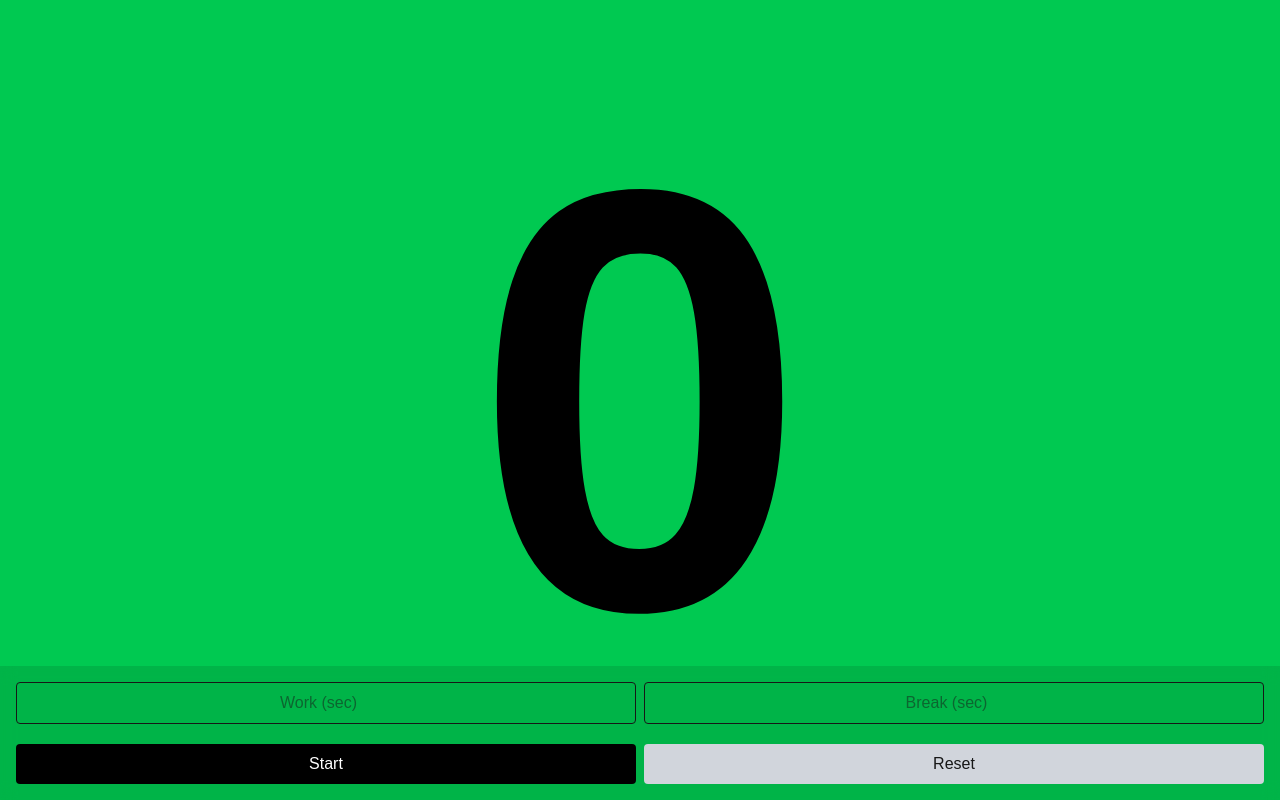
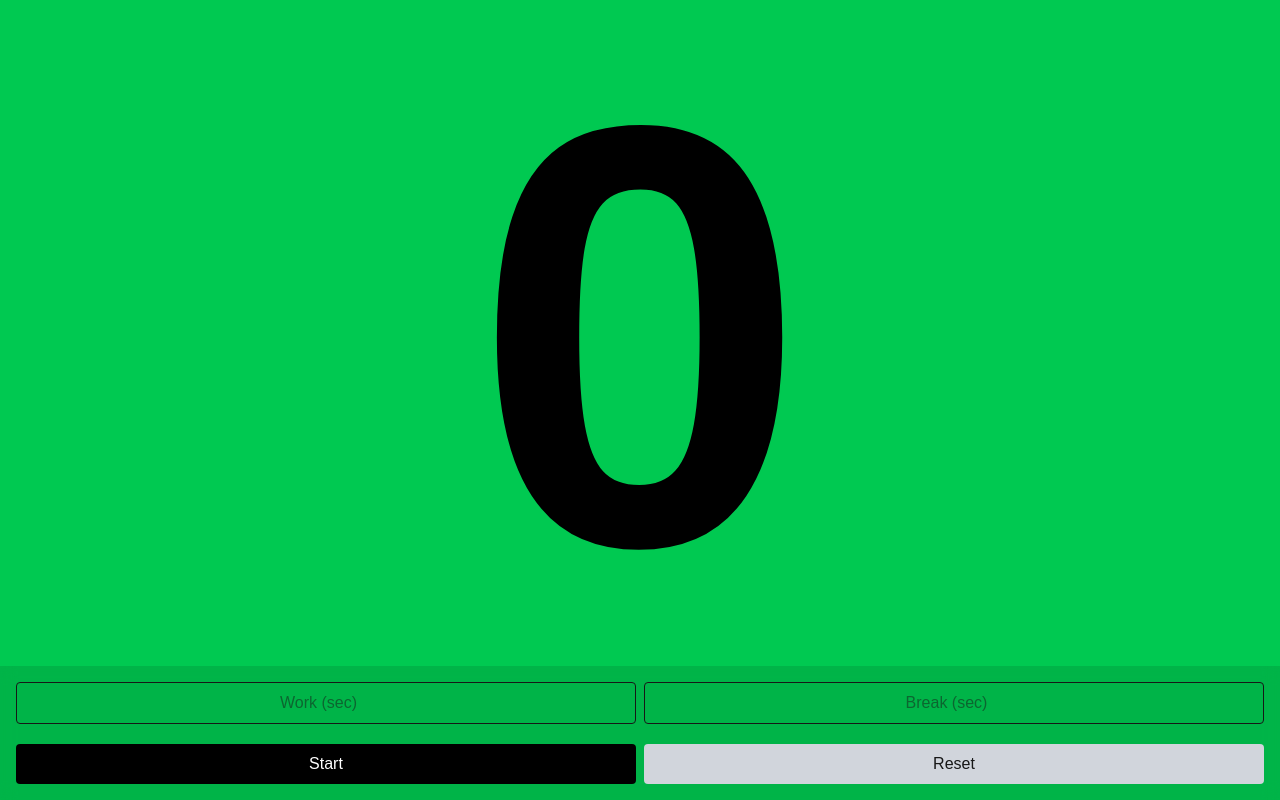
Before and after one commit to Mher119/timer, a Next.js app: page / in a window 1280 px wide. Built offline with nearby package versions, Linux system fonts and the light colour scheme.

Commit message:
1th commit

```diff
--- a/app/components/TimerDisplay.tsx
+++ b/app/components/TimerDisplay.tsx
@@ -17,14 +17,17 @@ export default function TimerDisplay({ seconds, mode }: Props) {
       : "bg-red-500";
 
   return (
-    <div className={`absolute inset-0 ${bg} flex items-center justify-center`}>
+    <div className={`absolute inset-0 ${bg} flex items-center justify-center px-1.25`}>
       {visible && (
         <span
-          className="font-bold text-black text-center"
+          className="font-bold text-black text-center w-full"
           style={{
-            fontSize: "clamp(8rem, 90vw, 600px)", // 🔥 BIG on mobile
+            fontSize: "clamp(6rem, 85vw, 600px)", // 🔽 slightly reduced vw
             lineHeight: 1,
+            transform: "translateY(-8vh)",
             maxWidth: "100%",
+            overflow: "hidden",
+            whiteSpace: "nowrap",
           }}
         >
           {seconds}
```
